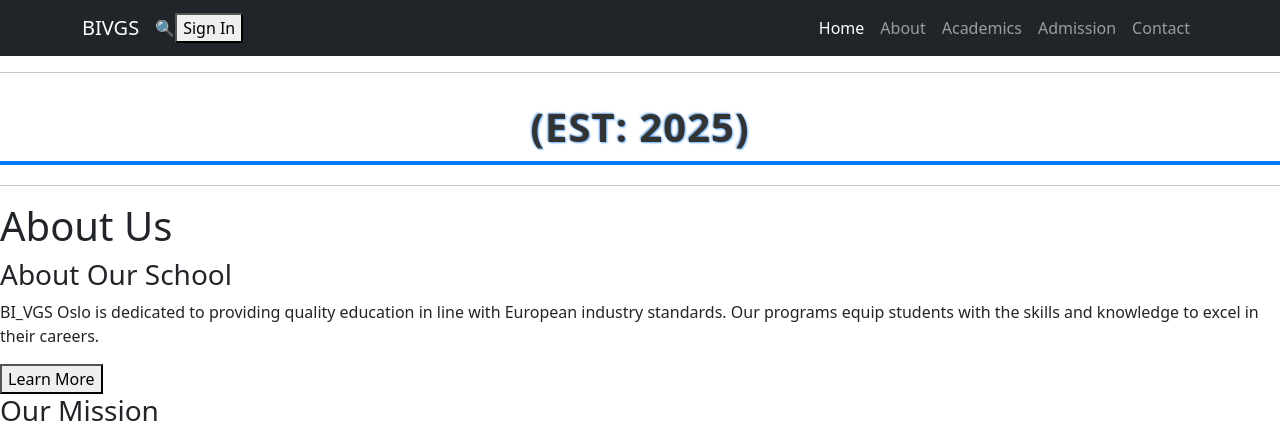
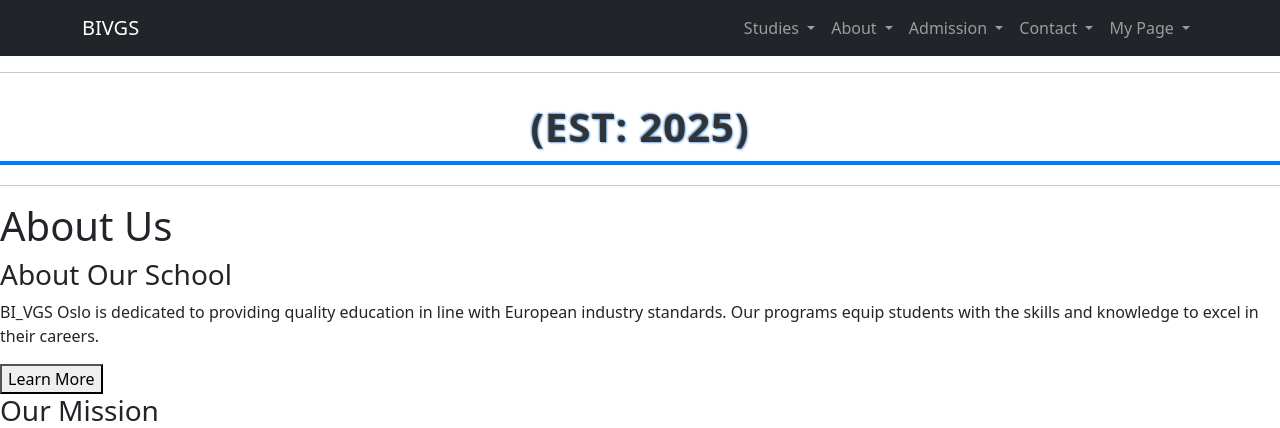
Before and after one commit to attit-maharjan/ELE-_3921_BI_VGS, a Django app: page /about/ in a window 1280 px wide. Shown: the top 428 px of the page. Run offline with Django 5.2, Linux system fonts and the light colour scheme; data that the repository does not hold is empty.

Commit message:
changes in base html

```diff
--- a/core/templates/core/base.html
+++ b/core/templates/core/base.html
@@ -26,11 +26,48 @@
         new WOW().init();
     </script>
 
+    <!-- Custom Styles -->
+    <style>
+        /* Navbar Dropdown Hover Effect */
+        .dropdown:hover .dropdown-menu {
+            display: block;
+            margin-top: 0;
+        }
 
+        /* Vertically Centered Navbar */
+        .navbar-brand {
+            margin-right: auto; /* Pushes the logo to the left */
+        }
+        .navbar-nav {
+            align-items: center; /* Vertically centers the nav items */
+        }
+
+        /* Footer Social Icons */
+        .social-links a {
+            display: inline-block;
+            margin: 0 0.5rem;
+            font-size: 1.5rem;
+            color: #ffffff;
+            transition: color 0.3s ease, transform 0.3s ease;
+        }
+        .social-links a:hover {
+            color: #0d6efd;
+            transform: scale(1.2);
+        }
+
+        /* Footer Links Hover */
+        .footer-link {
+            color: #ffffff;
+            transition: color 0.3s ease;
+        }
+        .footer-link:hover {
+            color: #0d6efd;
+        }
+    </style>
 </head>
 <body>
 
-    <!-- Navbar -->
+
     <nav class="navbar navbar-expand-lg navbar-dark bg-dark">
         <div class="container">
             <a class="navbar-brand" href="{% url 'core:index' %}">
@@ -40,30 +77,69 @@
                     {{ school_settings.school_name|default:"BIVGS" }}
                 {% endif %}
             </a>
-            <button class="navbar-toggler" type="button" data-bs-toggle="collapse" data-bs-target="#navbarNav" aria-controls="navbarNav" aria-expanded="false" aria-label="Toggle navigation">
-                <span class="navbar-toggler-icon"></span>
-            </button>
-            <div class="search">🔍</div>
-            <div class="sign-in">
-                <a href="{% url 'core:login' %}">
-                    <button>Sign In</button>
-                </a></div>
-            <div class="collapse navbar-collapse" id="navbarNav">
-                <ul class="navbar-nav ms-auto">
-                    <li class="nav-item">
-                        <a class="nav-link active" href="{% url 'core:index' %}">Home</a>
+
+
+            <div class="collapse navbar-collapse justify-content-end">
+                <ul class="navbar-nav">
+
+                    <li class="nav-item dropdown">
+                        <a class="nav-link dropdown-toggle" href="#" role="button" data-bs-toggle="dropdown" aria-expanded="false">
+                            Studies
+                        </a>
+                        <ul class="dropdown-menu">
+                            <li><a class="dropdown-item" href="#">Overview</a></li>
+                            <li><a class="dropdown-item" href="#">Courses</a></li>
+                            <li><a class="dropdown-item" href="#">Programs</a></li>
+                        </ul>
                     </li>
-                    <li class="nav-item">
-                        <a class="nav-link" href="{% url 'core:about' %}">About</a>
+
+
+                    <li class="nav-item dropdown">
+                        <a class="nav-link dropdown-toggle" href="{% url 'core:about' %}" role="button" data-bs-toggle="dropdown" aria-expanded="false">
+                            About
+                        </a>
+                        <ul class="dropdown-menu">
+                            <li><a class="dropdown-item" href="{% url 'core:about' %}">About Us</a></li>
+                            <li><a class="dropdown-item" href="#">Our Mission</a></li>
+                            <li><a class="dropdown-item" href="#">Leadership</a></li>
+                        </ul>
                     </li>
-                    <li class="nav-item">
-                        <a class="nav-link" href="{% url 'core:academics' %}">Academics</a>
+
+
+                    <li class="nav-item dropdown">
+                        <a class="nav-link dropdown-toggle" href="{% url 'core:admissions' %}" role="button" data-bs-toggle="dropdown" aria-expanded="false">
+                            Admission
+                        </a>
+                        <ul class="dropdown-menu">
+                            <li><a class="dropdown-item" href="{% url 'core:admissions' %}">Admission Process</a></li>
+                            <li><a class="dropdown-item" href="#">Scholarships</a></li>
+                            <li><a class="dropdown-item" href="#">FAQs</a></li>
+                        </ul>
                     </li>
-                    <li class="nav-item">
-                        <a class="nav-link" href="{% url 'core:admissions' %}">Admission</a>
+
+
+                    <li class="nav-item dropdown">
+                        <a class="nav-link dropdown-toggle" href="{% url 'core:contact' %}" role="button" data-bs-toggle="dropdown" aria-expanded="false">
+                            Contact
+                        </a>
+                        <ul class="dropdown-menu">
+                            <li><a class="dropdown-item" href="{% url 'core:contact' %}">Contact Us</a></li>
+                            <li><a class="dropdown-item" href="#">Support</a></li>
+                            <li><a class="dropdown-item" href="#">Feedback</a></li>
+                        </ul>
                     </li>
-                    <li class="nav-item">
-                        <a class="nav-link" href="{% url 'core:contact' %}">Contact</a>
+
+
+                    <li class="nav-item dropdown">
+                        <a class="nav-link dropdown-toggle" href="#" role="button" data-bs-toggle="dropdown" aria-expanded="false">
+                            My Page
+                        </a>
+                        <ul class="dropdown-menu">
+                            <li><a class="dropdown-item" href="{% url 'core:student_login' %}">Student Login</a></li>
+                            <li><a class="dropdown-item" href="{% url 'core:teacher_login' %}">Teacher Login</a></li>
+                            <li><a class="dropdown-item" href="{% url 'core:parent_login' %}">Parent Login</a></li>
+                            <li><a class="dropdown-item" href="{% url 'core:staff_login' %}">Staff Login</a></li>
+                        </ul>
                     </li>
                 </ul>
             </div>
@@ -82,7 +158,7 @@
 
     <hr>
 
-    <!-- Updated Footer -->
+
     <footer class="bg-dark text-light py-5">
         <div class="container">
             <div class="row g-4">
@@ -146,8 +222,6 @@
                     </ul>
                 </div>
 
-
-
                 <!-- Contact Info -->
                 <div class="col-lg-4 col-md-6">
                     <h5 class="mb-4">
@@ -180,9 +254,6 @@
                 <div class="col-12">
                     <hr class="mb-4">
                     <div class="text-center text-light">
-                        <!-- Copyright Information -->
-
-                        <!-- Powered by and Contact Info -->
                         <p class="mt-4 mb-0">
                             <strong>
                                 <i class="fas fa-bolt"></i> Powered by
@@ -190,7 +261,7 @@
                             </strong>
                             <br>
                             <i class="fas fa-envelope"></i> <strong>Email:</strong>
-                            <a href="mailto:info@walsoftcomputers.com" class="text-light">info@bivgs.com</a>
+                            <a href="mailto:info@bivgs.com" class="text-light">info@bivgs.com</a>
                             <br>
                             <i class="fas fa-map-marker-alt"></i> <strong>Address:</strong>
                             BI - Handelshøyskolen, Nydalsveien 37, 0484 Oslo, Norway
@@ -202,7 +273,6 @@
                 </div>
             </div>
 
-
         </div>
     </footer>
 
```
